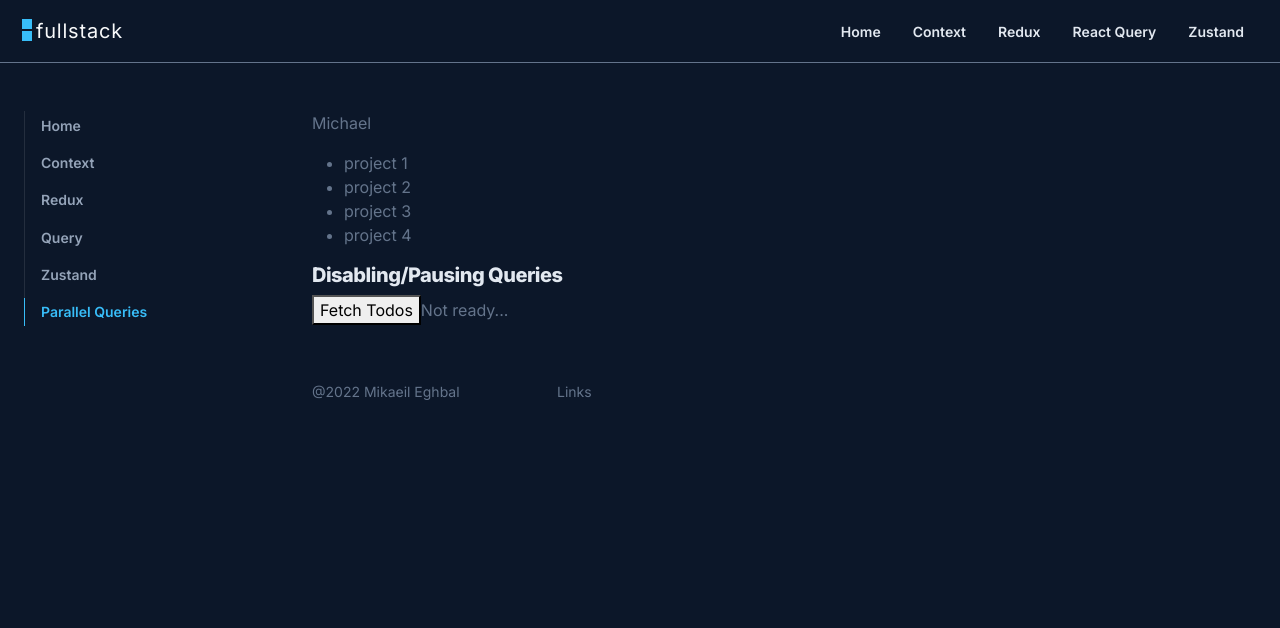
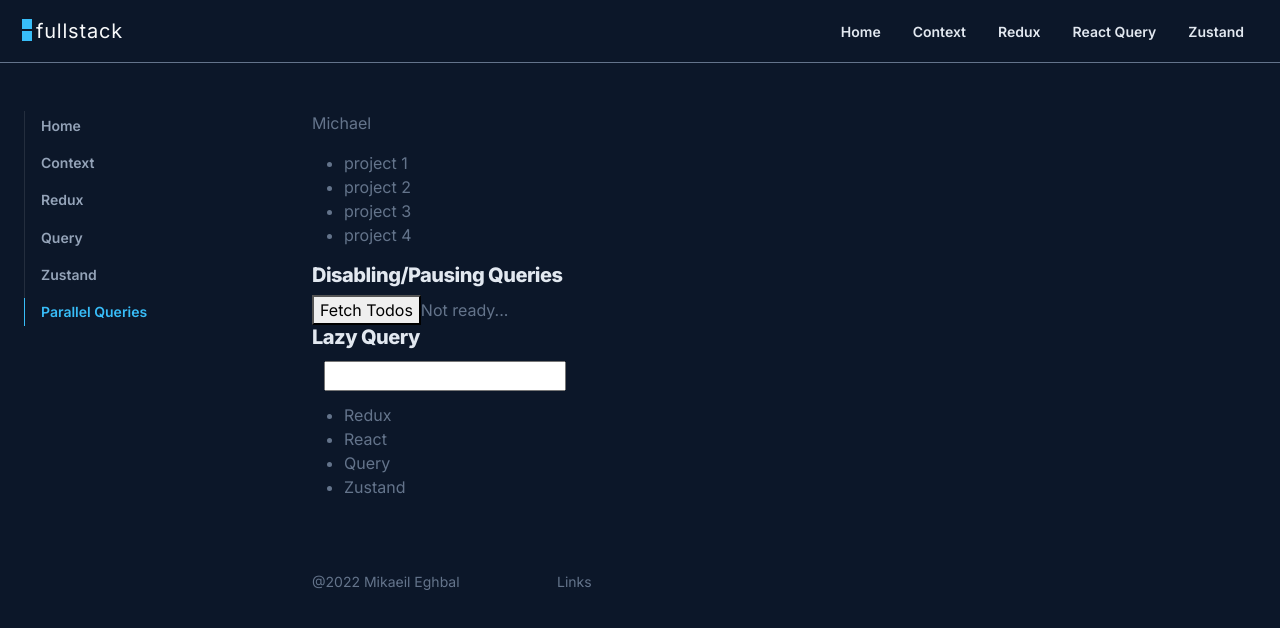
Before and after one commit to mikaeileghbal/react-mysql, a React (Create React App) app in the folder client1/: page /parallel in a window 1280 px wide. Shown: the top 628 px of the page. Built offline with nearby package versions, Linux system fonts and the light colour scheme.

Commit message:
Add Lazy query

```diff
--- /dev/null
+++ b/client1/src/query/Lazy.js
@@ -0,0 +1,55 @@
+import { useQuery } from "@tanstack/react-query";
+import React, { useState } from "react";
+
+const books = [
+  {
+    id: 1,
+    title: "Redux",
+  },
+  {
+    id: 2,
+    title: "React",
+  },
+  {
+    id: 3,
+    title: "Query",
+  },
+  {
+    id: 4,
+    title: "Zustand",
+  },
+];
+
+const fetchBooks = (filter) => {
+  return new Promise((resolve, reject) => {
+    setTimeout(() => {
+      resolve(books.filter((book) => book.title.includes(filter)));
+    }, 500);
+  });
+};
+
+export default function Lazy() {
+  const [filter, setFilter] = useState("");
+  const { data } = useQuery({
+    queryKey: ["books", filter],
+    queryFn: () => fetchBooks(filter),
+  });
+
+  return (
+    <div>
+      <h2>Lazy Query</h2>
+      <form>
+        <input
+          type="text"
+          value={filter}
+          onChange={(e) => setFilter(e.target.value)}
+        />
+      </form>
+      <ul>
+        {data?.map((item) => (
+          <li key={item.id}>{item.title}</li>
+        ))}
+      </ul>
+    </div>
+  );
+}
--- a/client1/src/query/Parallel.js
+++ b/client1/src/query/Parallel.js
@@ -6,6 +6,7 @@ import {
 } from "@tanstack/react-query";
 import GlobalLoadingIndicator from "./GlobalLoadingIndicator";
 import Disable from "./Disable";
+import Lazy from "./Lazy";
 
 const queryClient = new QueryClient({
   defaultOptions: {
@@ -25,6 +26,7 @@ export default function Parallel() {
       <GlobalLoadingIndicator />
       <ParallelApp />
       <Disable />
+      <Lazy />
     </QueryClientProvider>
   );
 }
```
